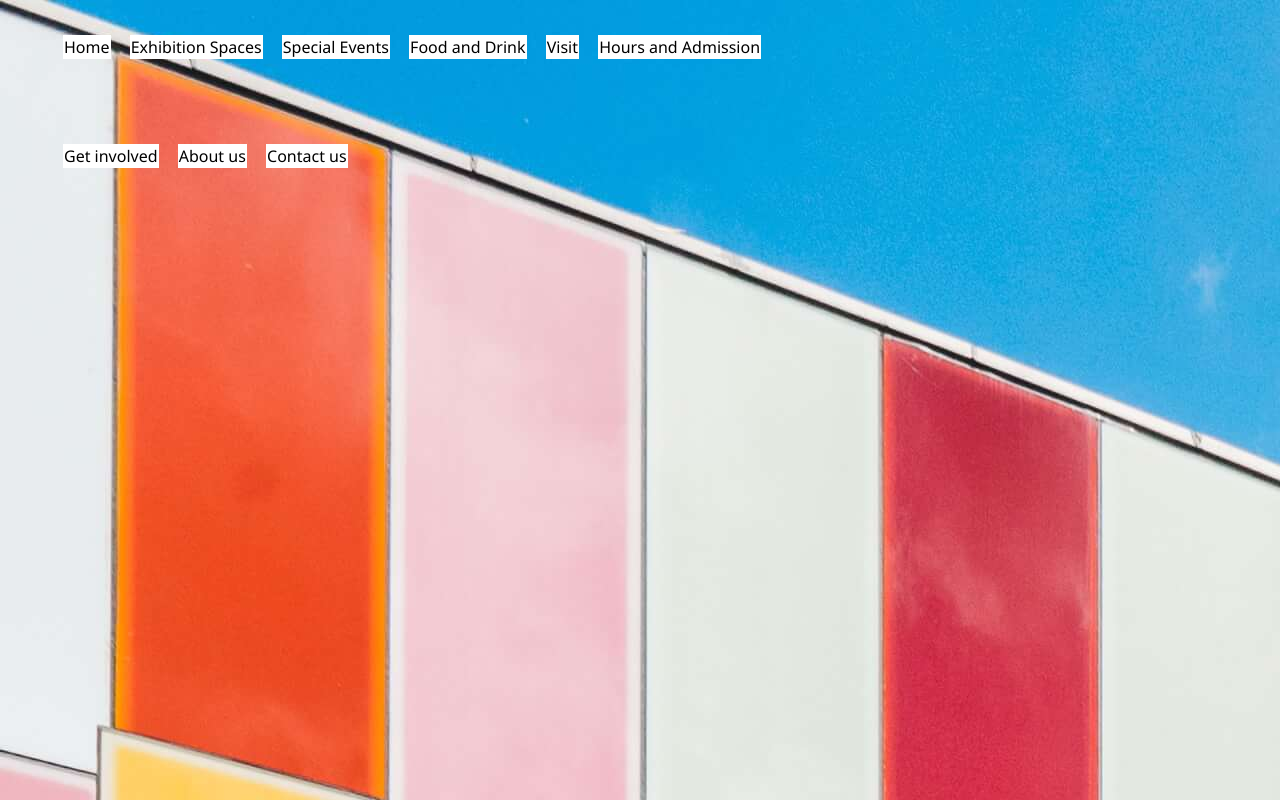
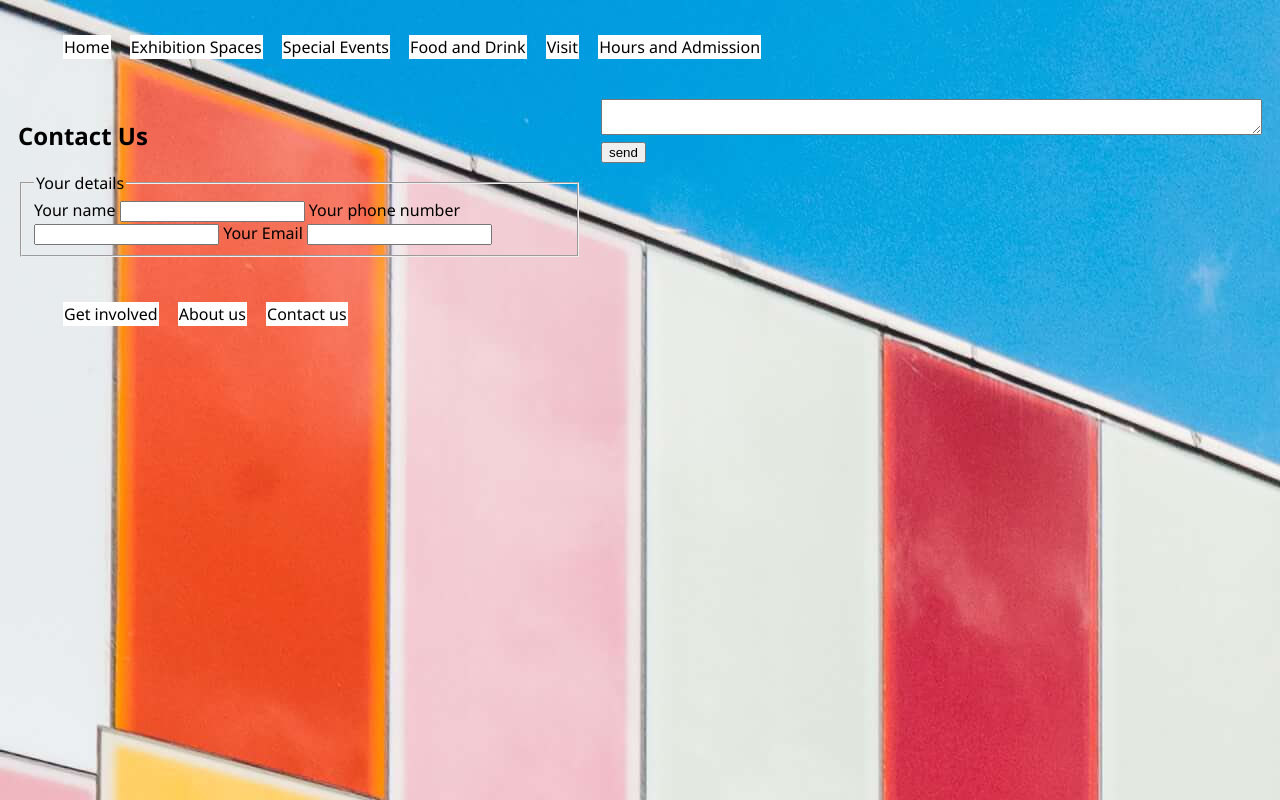
Before and after one commit to Mare94/Semester_Project, a plain HTML site: page contact.html in a window 1280 px wide. Drawn offline with Linux system fonts and the light colour scheme.

Commit message:
added fieldset and textbox

```diff
--- a/contact.html
+++ b/contact.html
@@ -22,10 +22,24 @@
         </header>
         <section class="container">
             <div class="main info">
-
+                <h1>Contact Us</h1>
+                <form>
+                    <fieldset>
+                        <legend>Your details</legend>
+                        <label for="name"> Your name</label>
+                        <input type="text" name="name" id="name" class="form__input" required>
+                        <label for="phone"> Your phone number</label>
+                        <input type="tel" name="phone" id="phone" class="form__input" required>
+                        <label for="email"> Your Email</label>
+                        <input type="email" name="email" id="email" class="form__input" required>
+                    </fieldset>
+                </form>
             </div>
-            <div class="main email">
-
+            <div class="main textbox">
+                <form>
+                    <textarea id="message" name="message" row="5" cols="80" class="form__input"></textarea>
+                </form>
+                <input type="submit" value="send" class="form__input">
             </div>
         </section>
       <footer>
```
